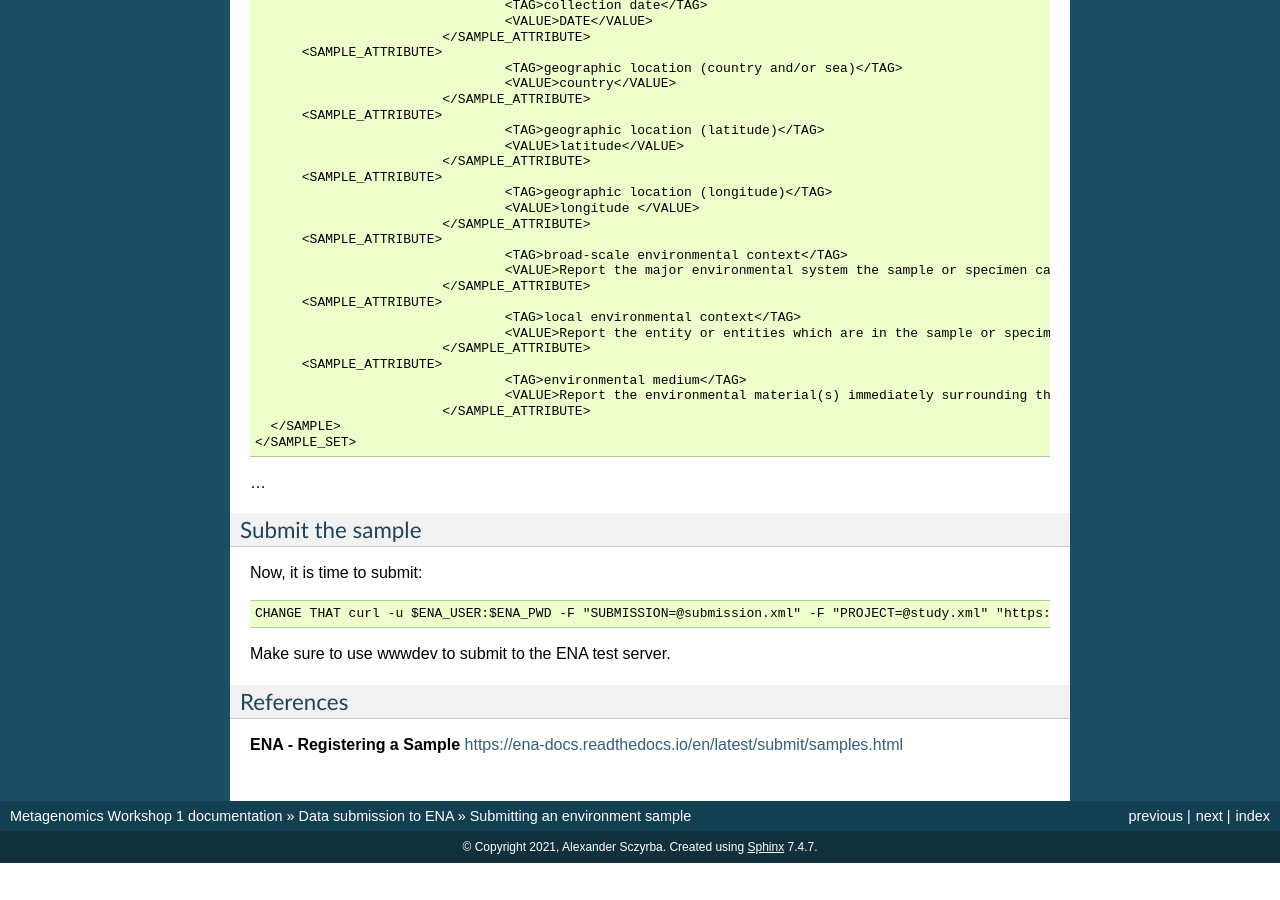
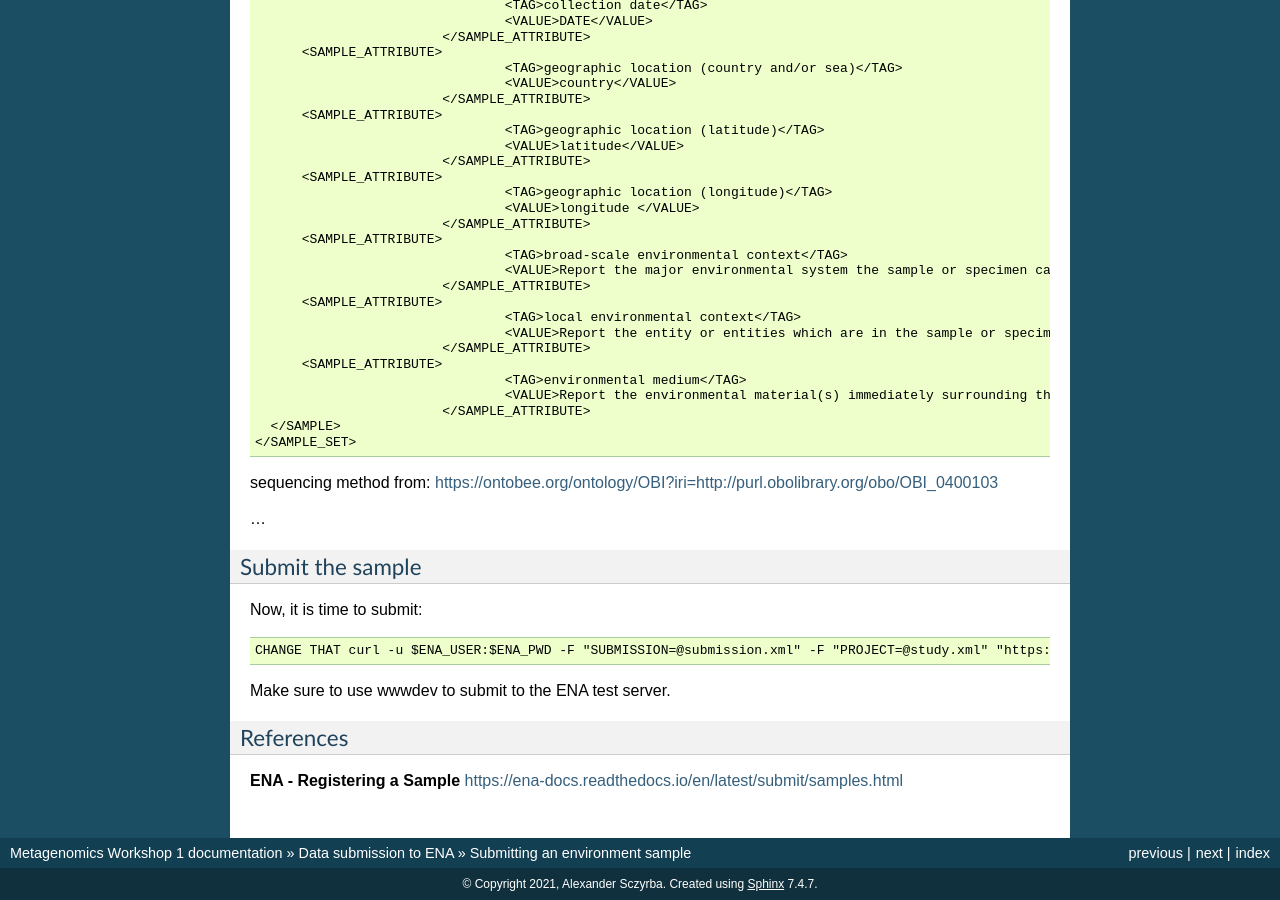
Before and after one commit to metagenomics/metagenomics-workshop, a Sphinx documentation site: the page built from docs/data_submission/environment_sample.rst, in a window 1280 px wide and 900 px high, scrolled down 1459 px. Built offline with Sphinx 7.4.7, drawn with Linux system fonts in a browser that asks for light colours; before the commit the page ends 2322 px from its top, so only the background shows below that.

Commit message:
Update environment_sample.rst

```diff
--- a/docs/data_submission/environment_sample.rst
+++ b/docs/data_submission/environment_sample.rst
@@ -104,6 +104,9 @@ we will reduce that to the mandatory fields only::
     </SAMPLE>
   </SAMPLE_SET>
 
+sequencing method from:
+https://ontobee.org/ontology/OBI?iri=http://purl.obolibrary.org/obo/OBI_0400103
+
 
 ...
 
```
